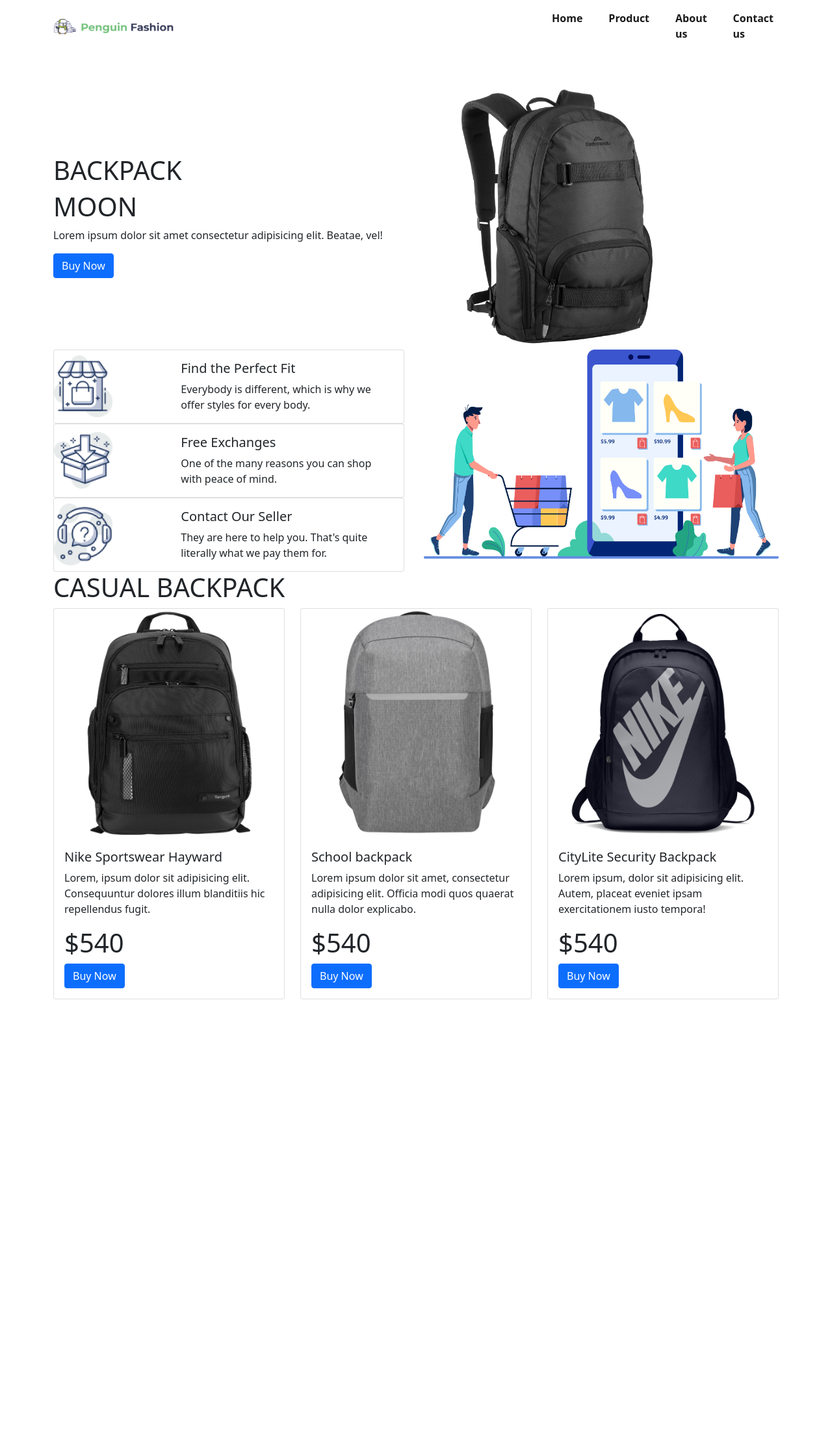
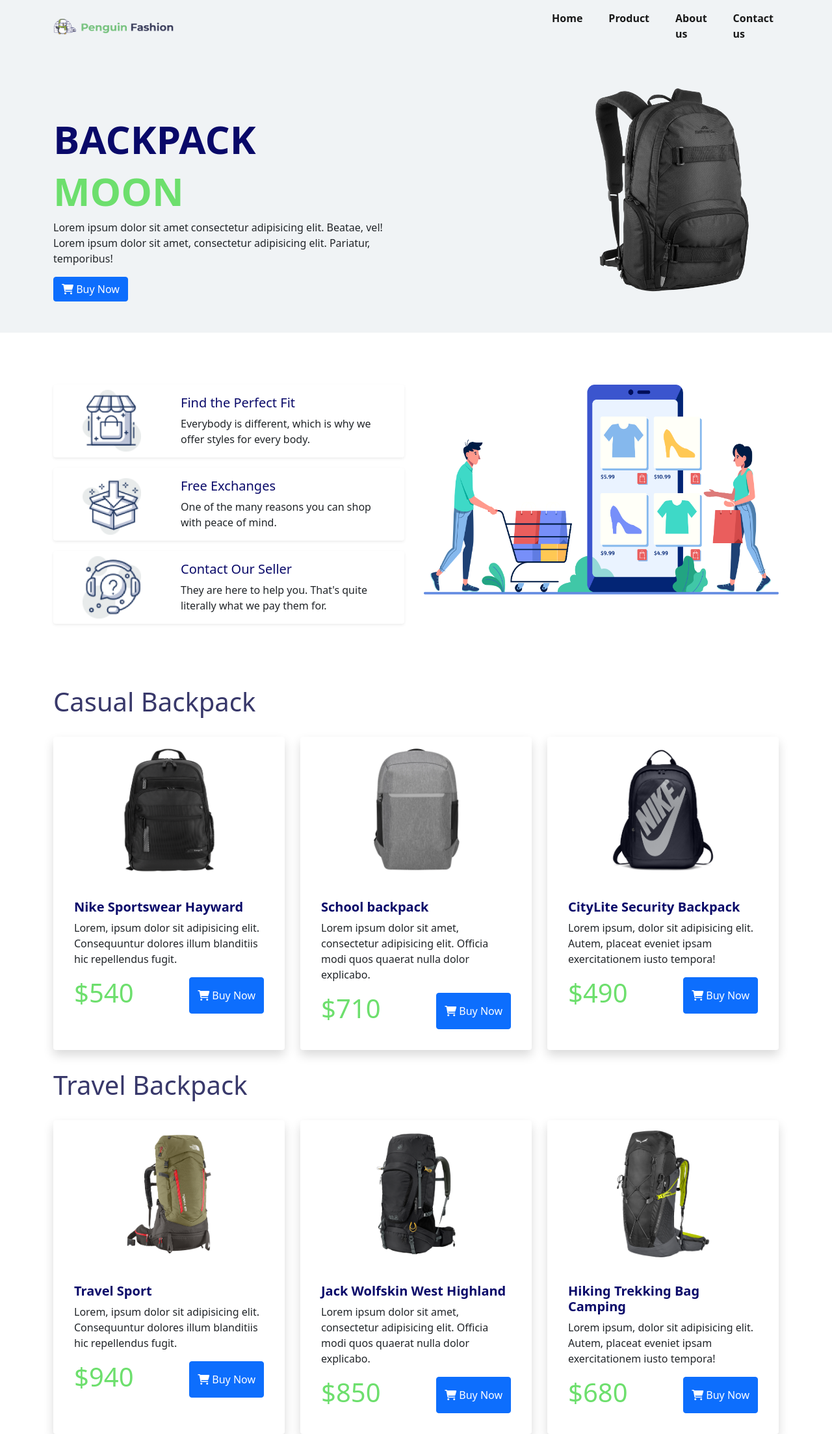
Before and after one commit to Saeedullah15/backpack-moon-responsive, a plain HTML site: page index.html in a window 1280 px wide. Shown: the whole page at 65% size. Before the commit the page ends 1538 px from the top, so only its background shows below. Drawn offline with nearby package versions, Linux system fonts and the light colour scheme.

Commit message:
third commit

```diff
--- a/index.html
+++ b/index.html
@@ -7,12 +7,13 @@
     <meta name="viewport" content="width=device-width, initial-scale=1.0">
     <title>Backpack</title>
     <link href="https://cdn.jsdelivr.net/npm/bootstrap@5.1.3/dist/css/bootstrap.min.css" rel="stylesheet"
-        integrity="sha384-1BmE4kWBq78iYhFldvKuhfTAU6auU8tT94WrHftjDbrCEXSU1oBoqyl2QvZ6jIW3" crossorigin="anonymous">
+    integrity="sha384-1BmE4kWBq78iYhFldvKuhfTAU6auU8tT94WrHftjDbrCEXSU1oBoqyl2QvZ6jIW3" crossorigin="anonymous">
     <link rel="stylesheet" href="style.css">
+    <link rel="stylesheet" href="font-awesome/all.min.css">
 </head>
 
 <body>
-    <header>
+    <header id="home">
         <section class="navigation mb-5">
             <nav class="navbar navbar-expand-lg navbar-light">
                 <div class="container">
@@ -24,13 +25,13 @@
                     <div class="collapse navbar-collapse" id="navbarNav">
                         <ul class="navbar-nav">
                             <li class="nav-item me-4">
-                                <a class="nav-link active fw-bold" aria-current="page" href="#">Home</a>
+                                <a class="nav-link active fw-bold" aria-current="page" href="#home">Home</a>
                             </li>
                             <li class="nav-item me-4">
-                                <a class="nav-link active fw-bold" href="#">Product</a>
+                                <a class="nav-link active fw-bold" href="#product">Product</a>
                             </li>
                             <li class="nav-item me-4">
-                                <a class="nav-link active fw-bold" href="#">About us</a>
+                                <a class="nav-link active fw-bold" href="#about">About us</a>
                             </li>
                             <li class="nav-item">
                                 <a class="nav-link active fw-bold" href="#">Contact us</a>
@@ -40,61 +41,61 @@
                 </div>
             </nav>
         </section>
-        <section class="backpack">
+        <section class="backpack pb-5">
             <div class="container">
-                <div class="row d.flex justify-content-center align-items-center">
-                    <div class="col-md-6">
-                        <h1>BACKPACK</h1>
-                        <h1>MOON</h1>
-                        <p>Lorem ipsum dolor sit amet consectetur adipisicing elit. Beatae, vel!</p>
-                        <button class="btn btn-primary"><span></span>Buy Now</button>
+                <div class="row">
+                    <div class="col-md-6 backpack-info">
+                        <h1 class="fw-bold highlighter-1">BACKPACK</h1>
+                        <h1 class="fw-bold highlighter-2">MOON</h1>
+                        <p>Lorem ipsum dolor sit amet consectetur adipisicing elit. Beatae, vel! Lorem ipsum dolor sit amet, consectetur adipisicing elit. Pariatur, temporibus!</p>
+                        <button class="btn btn-primary"><span><i class="fa-solid fa-cart-shopping"></i></span> Buy Now</button>
                     </div>
                     <div class="col-md-6">
-                        <img class="w-75" src="images/Photos/0.png" alt="">
+                        <img class="float-end" src="images/Photos/0.png" alt="">
                     </div>
                 </div>
             </div>
         </section>
     </header>
     <main>
-        <section class="services">
+        <section id="about" class="services">
             <div class="container">
                 <div class="row">
                     <div class="col-md-6">
-                        <div class="card" style="max-width: 540px;">
-                            <div class="row g-0 d-flex justify-content-center align-items-center">
-                                <div class="col-md-4">
-                                    <img src="images/Logo-Icon/l1.png" class="w-50 img-fluid rounded-start" alt="...">
+                        <div class="shadow-sm mb-3 bg-body rounded" style="max-width: 540px;">
+                            <div class="row g-0 d-flex">
+                                <div class="col-md-4 pt-2">
+                                    <img src="images/Logo-Icon/l1.png" class="w-50 mx-auto d-block" alt="...">
                                 </div>
                                 <div class="col-md-8">
                                     <div class="card-body">
-                                        <h5 class="card-title">Find the Perfect Fit</h5>
+                                        <h5 class="card-title highlighter-1">Find the Perfect Fit</h5>
                                         <p class="card-text">Everybody is different, which is why we offer styles for every body.</p>
                                     </div>
                                 </div>
                             </div>
                         </div>
-                        <div class="card" style="max-width: 540px;">
-                            <div class="row g-0 d-flex justify-content-center align-items-center">
-                                <div class="col-md-4">
-                                    <img src="images/Logo-Icon/l2.png" class="w-50 img-fluid rounded-start" alt="...">
+                        <div class="shadow-sm mb-3 bg-body rounded" style="max-width: 540px;">
+                            <div class="row g-0 d-flex">
+                                <div class="col-md-4 pt-3">
+                                    <img src="images/Logo-Icon/l2.png" class="w-50 mx-auto d-block" alt="...">
                                 </div>
                                 <div class="col-md-8">
                                     <div class="card-body">
-                                        <h5 class="card-title">Free Exchanges</h5>
+                                        <h5 class="card-title highlighter-1">Free Exchanges</h5>
                                         <p class="card-text">One of the many reasons you can shop with peace of mind.</p>
                                     </div>
                                 </div>
                             </div>
                         </div>
-                        <div class="card" style="max-width: 540px;">
-                            <div class="row g-0 d-flex justify-content-center align-items-center">
-                                <div class="col-md-4">
-                                    <img src="images/Logo-Icon/l3.png" class="w-50 img-fluid rounded-start" alt="...">
+                        <div class="shadow-sm mb-3 bg-body rounded" style="max-width: 540px;">
+                            <div class="row g-0 d-flex">
+                                <div class="col-md-4 pt-2">
+                                    <img src="images/Logo-Icon/l3.png" class="w-50 mx-auto d-block" alt="...">
                                 </div>
                                 <div class="col-md-8">
                                     <div class="card-body">
-                                        <h5 class="card-title">Contact Our Seller</h5>
+                                        <h5 class="card-title highlighter-1">Contact Our Seller</h5>
                                         <p class="card-text">They are here to help you. That's quite literally what we pay them for.</p>
                                     </div>
                                 </div>
@@ -107,46 +108,93 @@
                 </div>
             </div>
         </section>
-        <section class="casual-backpack container">
-            <h1>CASUAL BACKPACK</h1>
+        <section id="product" class="casual-backpack container">
+            <h1 class="highlighter-3">Casual Backpack</h1>
             <div class="row row-cols-1 row-cols-md-3 g-4">
                 <div class="col">
-                    <div class="card h-100">
-                        <img src="images/Photos/1.png" class="card-img-top" alt="...">
+                    <div class="shadow p-3 bg-body rounded h-100">
+                        <img src="images/Photos/1.png" class="card-img-top mx-auto d-block" alt="...">
                         <div class="card-body">
-                            <h5 class="card-title">Nike Sportswear Hayward</h5>
+                            <h5 class="card-title fw-bold pt-4 highlighter-1">Nike Sportswear Hayward</h5>
                             <p class="card-text">Lorem, ipsum dolor sit adipisicing elit. Consequuntur dolores illum blanditiis hic repellendus fugit.</p>
-                            <h1>$540</h1>
-                            <button class="btn btn-primary"><span></span>Buy Now</button>
+                            <div class="d-flex justify-content-between">
+                                <h1 class="highlighter-2">$540</h1>
+                                <button class="btn btn-primary"><span><i class="fa-solid fa-cart-shopping"></i></span> Buy Now</button>
+                            </div>
                         </div>
                     </div>
                 </div>
                 <div class="col">
-                    <div class="card h-100">
-                        <img src="images/Photos/2.png" class="card-img-top" alt="...">
+                    <div class="shadow p-3 bg-body rounded h-100">
+                        <img src="images/Photos/2.png" class="card-img-top mx-auto d-block" alt="...">
                         <div class="card-body">
-                            <h5 class="card-title">School backpack</h5>
+                            <h5 class="card-title fw-bold pt-4 highlighter-1">School backpack</h5>
                             <p class="card-text">Lorem ipsum dolor sit amet, consectetur adipisicing elit. Officia modi quos quaerat nulla dolor explicabo.</p>
-                            <h1>$540</h1>
-                            <button class="btn btn-primary"><span></span>Buy Now</button>
+                            <div class="d-flex justify-content-between">
+                                <h1 class="highlighter-2">$710</h1>
+                                <button class="btn btn-primary"><span><i class="fa-solid fa-cart-shopping"></i></span> Buy Now</button>
+                            </div>
                         </div>
                     </div>
                 </div>
                 <div class="col">
-                    <div class="card h-100">
-                        <img src="images/Photos/3.png" class="card-img-top " alt="...">
+                    <div class="shadow p-3 bg-body rounded h-100">
+                        <img src="images/Photos/3.png" class="card-img-top mx-auto d-block" alt="...">
                         <div class="card-body">
-                            <h5 class="card-title">CityLite Security Backpack</h5>
+                            <h5 class="card-title fw-bold pt-4 highlighter-1">CityLite Security Backpack</h5>
                             <p class="card-text">Lorem ipsum, dolor sit adipisicing elit. Autem, placeat eveniet ipsam exercitationem iusto tempora!</p>
-                            <h1>$540</h1>
-                            <button class="btn btn-primary"><span></span>Buy Now</button>
+                            <div class="d-flex justify-content-between">
+                                <h1 class="highlighter-2">$490</h1>
+                                <button class="btn btn-primary"><span><i class="fa-solid fa-cart-shopping"></i></span> Buy Now</button>
+                            </div>
                         </div>
                     </div>
                 </div>
             </div>
         </section>
-        <section class="travel-backpack">
-
+        <section class="travel-backpack container">
+            <h1 class="highlighter-3">Travel Backpack</h1>
+            <div class="row row-cols-1 row-cols-md-3 g-4">
+                <div class="col">
+                    <div class="shadow p-3 bg-body rounded h-100">
+                        <img src="images/Photos/4.png" class="card-img-top mx-auto d-block" alt="...">
+                        <div class="card-body">
+                            <h5 class="card-title fw-bold pt-4 highlighter-1">Travel Sport</h5>
+                            <p class="card-text">Lorem, ipsum dolor sit adipisicing elit. Consequuntur dolores illum blanditiis hic repellendus fugit.</p>
+                            <div class="d-flex justify-content-between">
+                                <h1 class="highlighter-2">$940</h1>
+                                <button class="btn btn-primary"><span><i class="fa-solid fa-cart-shopping"></i></span> Buy Now</button>
+                            </div>
+                        </div>
+                    </div>
+                </div>
+                <div class="col">
+                    <div class="shadow p-3 bg-body rounded h-100">
+                        <img src="images/Photos/5.png" class="card-img-top mx-auto d-block" alt="...">
+                        <div class="card-body">
+                            <h5 class="card-title fw-bold pt-4 highlighter-1">Jack Wolfskin West Highland</h5>
+                            <p class="card-text">Lorem ipsum dolor sit amet, consectetur adipisicing elit. Officia modi quos quaerat nulla dolor explicabo.</p>
+                            <div class="d-flex justify-content-between">
+                                <h1 class="highlighter-2">$850</h1>
+                                <button class="btn btn-primary"><span><i class="fa-solid fa-cart-shopping"></i></span> Buy Now</button>
+                            </div>
+                        </div>
+                    </div>
+                </div>
+                <div class="col">
+                    <div class="shadow p-3 bg-body rounded h-100">
+                        <img src="images/Photos/6.png" class="card-img-top mx-auto d-block" alt="...">
+                        <div class="card-body">
+                            <h5 class="card-title fw-bold pt-4 highlighter-1">Hiking Trekking Bag Camping</h5>
+                            <p class="card-text">Lorem ipsum, dolor sit adipisicing elit. Autem, placeat eveniet ipsam exercitationem iusto tempora!</p>
+                            <div class="d-flex justify-content-between">
+                                <h1 class="highlighter-2">$680</h1>
+                                <button class="btn btn-primary"><span><i class="fa-solid fa-cart-shopping"></i></span> Buy Now</button>
+                            </div>
+                        </div>
+                    </div>
+                </div>
+            </div>
         </section>
     </main>
 
--- a/style.css
+++ b/style.css
@@ -0,0 +1,31 @@
+header{
+    background-color: rgba(233, 237, 240, 0.671);
+}
+.backpack img{
+    width: 60%;
+}
+.backpack h1{
+    font-size: 60px;
+}
+.highlighter-1{
+    color: rgba(0, 0, 100, 0.966);
+}
+.highlighter-2{
+    color: rgb(109, 223, 109);
+}
+.backpack-info{
+    padding-top: 50px;
+}
+.services, .casual-backpack{
+    margin-top: 80px;
+}
+.travel-backpack{
+    margin-top: 30px;
+}
+.highlighter-3{
+    color: rgba(14, 14, 75, 0.829);
+    margin-bottom: 30px;
+}
+.casual-backpack img, .travel-backpack img{
+    width: 60%;
+}
```
Also changed, not shown: font-awesome/all.min.css (added), webfonts/fa-brands-400.ttf (added), webfonts/fa-brands-400.woff2 (added), webfonts/fa-regular-400.ttf (added), webfonts/fa-regular-400.woff2 (added), webfonts/fa-solid-900.ttf (added), webfonts/fa-solid-900.woff2 (added), webfonts/fa-v4compatibility.ttf (added), webfonts/fa-v4compatibility.woff2 (added).
